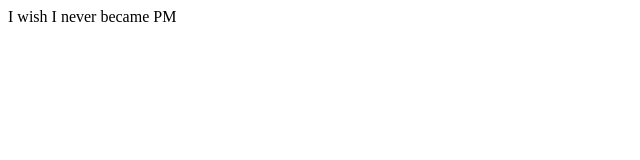
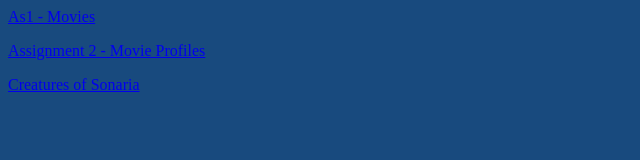
Before and after one commit to Aichaira/Aichaira.github.io, a plain HTML site: page index.html in a window 1280 px wide. Shown: the whole page, without its empty margins (0-640 px from the left). Drawn offline with Linux system fonts and the light colour scheme.

Commit message:
Update index.html

```diff
--- a/index.html
+++ b/index.html
@@ -1,7 +1,8 @@
 <html>
     <head></head><title>Aichara's Website</title></head>
-    <body>
-        <hI>I wish I never became PM</hI>
+    <body style="background-color:rgb(24, 74, 126);">
+    <p><a href="Assign1.html">As1 - Movies</a></p>
+    <p><a href=”assign2.html”>Assignment 2 - Movie Profiles</a></p>
+    <p><a href=”WrapUpHome.html”>Creatures of Sonaria</a></p>
     </body>
-
 </html>
```
